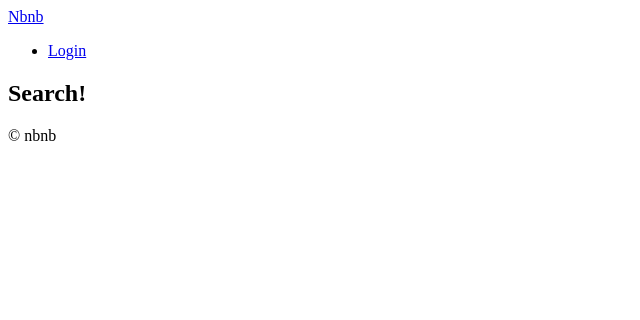
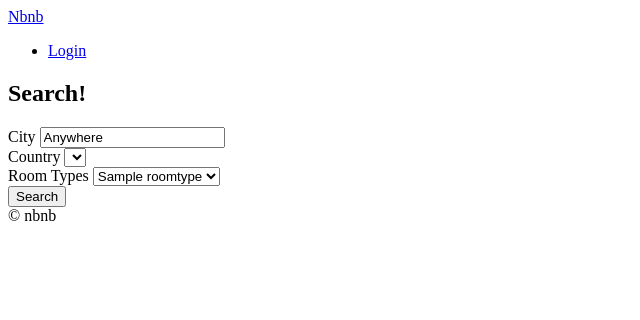
Before and after one commit to wookkl/airbnb-clone, a Django app: page /rooms/search/ in a window 1280 px wide. Shown: the top 320 px of the page, without its empty margins (0-640 px from the left). Run offline with Django 3.2, Linux system fonts and the light colour scheme; tables that the repository leaves empty hold one stand-in row (values such as "Sample post"); lists and menus that the app fills with data are empty.

Commit message:
search form

```diff
--- a/rooms/views.py
+++ b/rooms/views.py
@@ -1,5 +1,6 @@
 from django.views.generic import ListView, DetailView
 from django.shortcuts import render
+from django_countries import countries
 from . import models
 
 
@@ -23,6 +24,13 @@ class RoomDetail(DetailView):
 
 def search(request):
 
-    "search Definition"
-
-    return render(request, "rooms/search.html")
+    """ search Definition """
+    print(request.GET)
+    city = request.GET.get("city", "Anywhere")
+    city = str.capitalize(city)
+    room_types = models.RoomType.objects.all()
+    return render(
+        request,
+        "rooms/search.html",
+        {"city": city, "countries": countries, "room_types": room_types},
+    )
--- a/templates/base.html
+++ b/templates/base.html
@@ -3,11 +3,20 @@
   <head>
     <meta charset="UTF-8" />
     <meta name="viewport" content="width=device-width, initial-scale=1.0" />
-    <title>{% block page_name %} {% endblock page_name %} | Nbnb</title>
+    <title>{% block page_title %} {% endblock page_title %} | Nbnb</title>
   </head>
   <body>
-  {% include "partials/header.html" %}
-    {% block content %} {% endblock content %}
+  <header>
+    {% include "partials/nav.html" %}
+    {% block search-bar %}
+      <form method = "get" action =  " {% url "rooms:search" %} ">
+        <input name = "city" placeholder = "Search by City" />
+      </form>
+    {% endblock search-bar %}
+
+  </header>
+
+  {% block content %} {% endblock content %}
   {% include "partials/footer.html" %}
 
   </body>
--- a/templates/partials/header.html
+++ b/templates/partials/nav.html
@@ -1,6 +1,4 @@
-<header>
     <a href = "{% url "core:home" %}">Nbnb</a>
     <ul>
       <li><a href="#">Login</a></li>
     </ul>
-</header>
--- a/templates/rooms/room_detail.html
+++ b/templates/rooms/room_detail.html
@@ -1,7 +1,7 @@
 {% extends 'base.html' %}
-{% block page_name %}
-    Detail
-{% endblock page_name %}
+{% block page_title %}
+    {{room.name}}
+{% endblock page_title %}
 
 {%block content %}
 <div>
--- a/templates/rooms/room_list.html
+++ b/templates/rooms/room_list.html
@@ -1,7 +1,7 @@
 {% extends 'base.html' %}
-{% block page_name %}
+{% block page_title %}
     Home
-{% endblock page_name %}
+{% endblock page_title %}
 
 {%block content %}
 
--- a/templates/rooms/search.html
+++ b/templates/rooms/search.html
@@ -1,7 +1,40 @@
 {% extends "base.html" %}
 
+
+{% block page_title %}
+    Search
+{% endblock page_title %}
+
+{% block search-bar %}
+
+{% endblock search-bar %}
+
 {% block content %}
-
     <h2>Search!</h2>
 
+    <form method = "get" action =  " {% url "rooms:search" %} ">
+        <div>
+            <label for="city">City</label>
+            <input id="city" value = "{{city}}" name = "city" placeholder = "Search by City" />
+      </div>
+
+      <div>
+            <label for="country">Country</label>
+            <select id="country" name = "country">
+                {% for country in countries %}
+                    <option value="{{country.code}}">{{country.name}}</option>
+                {% endfor %}
+            </select>
+      </div>
+      <div>
+            <label for="room_type">Room Types</label>
+            <select id="room_type" name = "room_type">
+                {% for room_type in room_types %}
+                    <option value="{{room_type.pk}}">{{room_type.name}}</option>
+                {% endfor %}
+            </select>
+      </div>
+      <button>Search</button>
+    </form>
+
 {% endblock content %}
```
Also changed, not shown: notes.md (+9 -0 lines), templates/404.html (+8 -0 lines).
